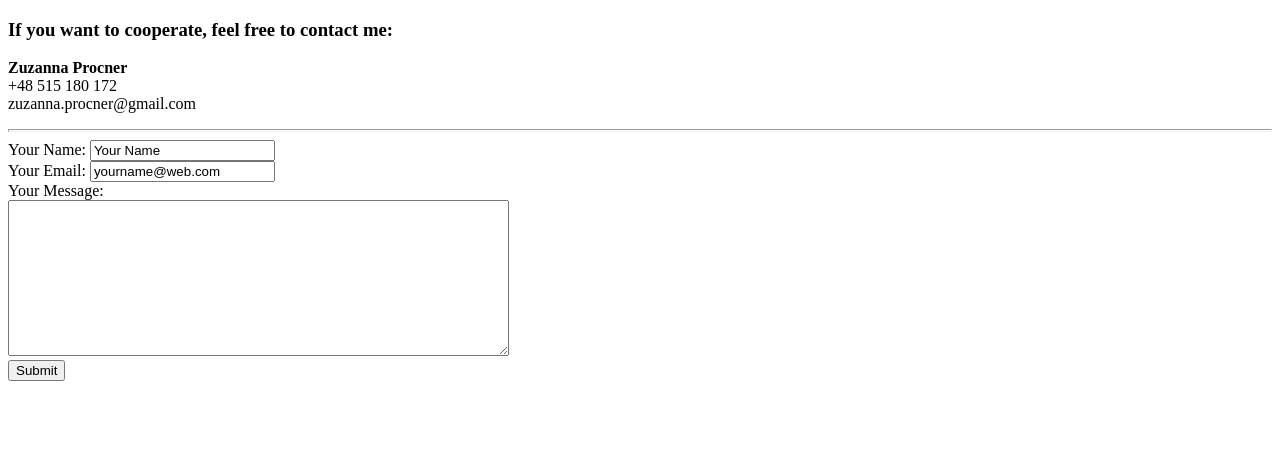
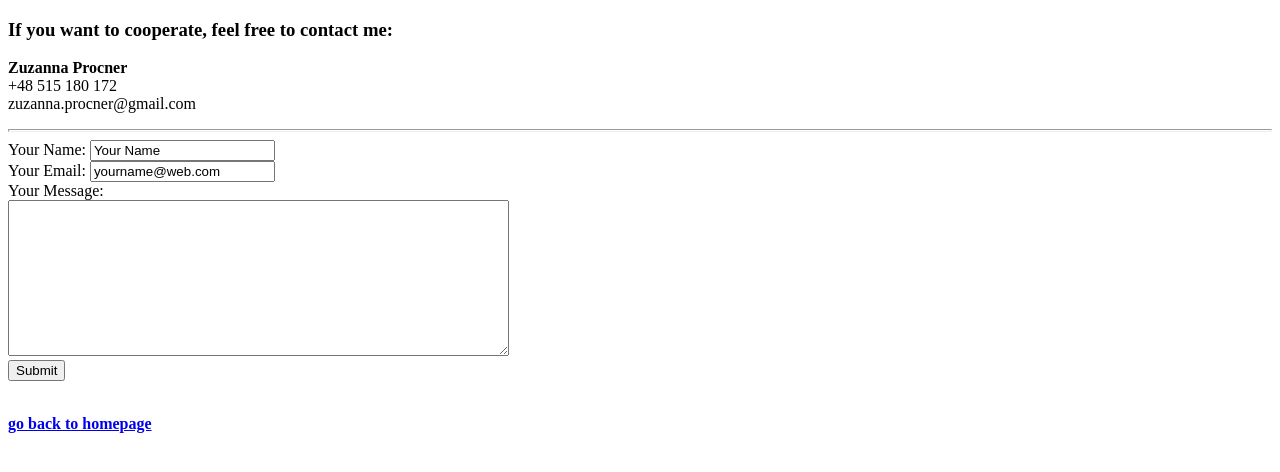
Before and after one commit to Zuzkakluska/CV, a plain HTML site: page contact.html in a window 1280 px wide. Drawn offline with Linux system fonts and the light colour scheme.

Commit message:
Add "go back to homepage"

```diff
--- a/contact.html
+++ b/contact.html
@@ -23,6 +23,8 @@
   <textarea name="Your Message" rows="10" cols="60"></textarea><br>
   <input type="submit">
 </form>
+  <br>
+  <p><a href="index.html"><strong>go back to homepage</strong></a>
 
 </body>
 
```
